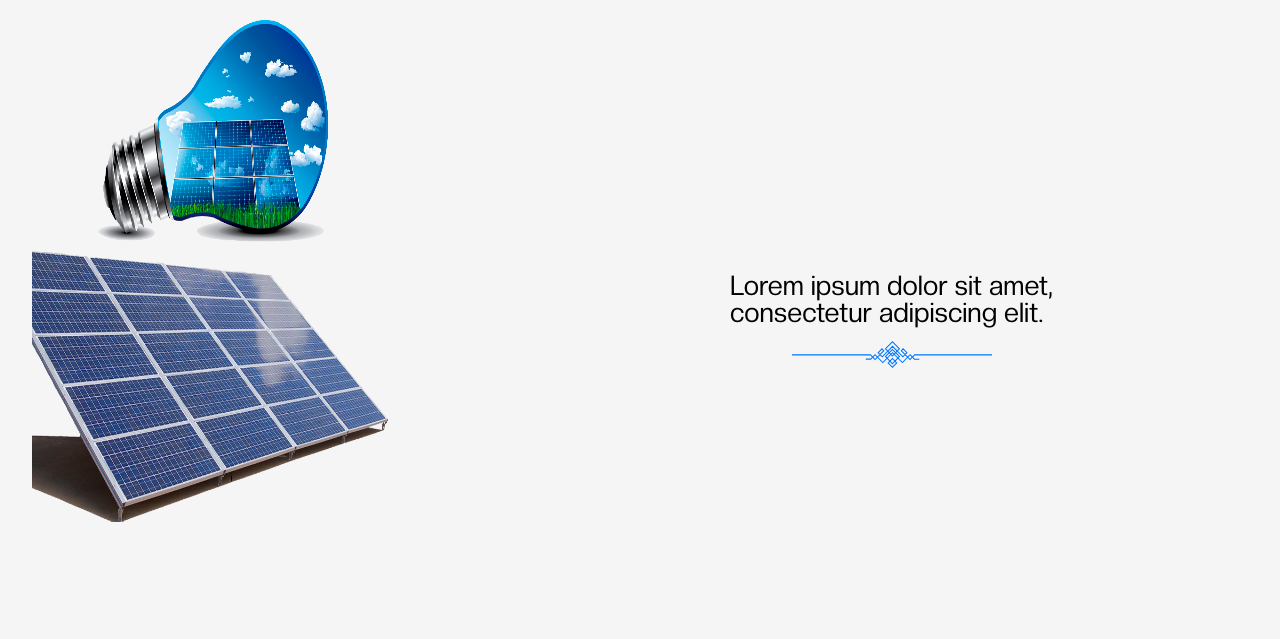
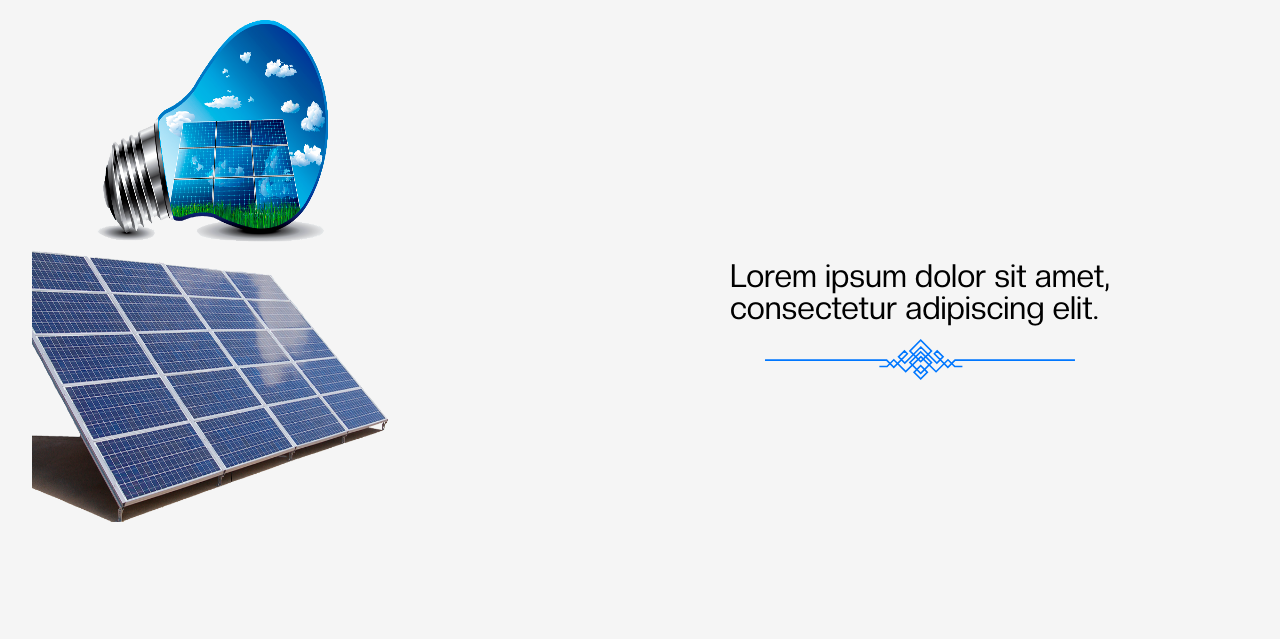
Before and after one commit to maugois/HomeAir, a PHP site: page / in a window 1280 px wide. Shown: the part 60-699 px from the top of the page. Run offline with PHP 8.4, Linux system fonts and the light colour scheme; some libraries are stand-ins or nearby versions.

Commit message:
inicial - linha

```diff
--- a/css/style.css
+++ b/css/style.css
@@ -134,13 +134,13 @@ body p, a, h3 {
     display: flex;
     flex-direction: column;
     align-items: center;
-    font-size: 1.7em;
+    font-size: 2em;
     gap: 15px;
     margin-left: 90px;
 }
 
 #inicial-text p img {
-    width: 200px;
+    width: 310px;
 }
 /* Fim texto */
 /* ########################### FIM INICIO ########################### */
```
